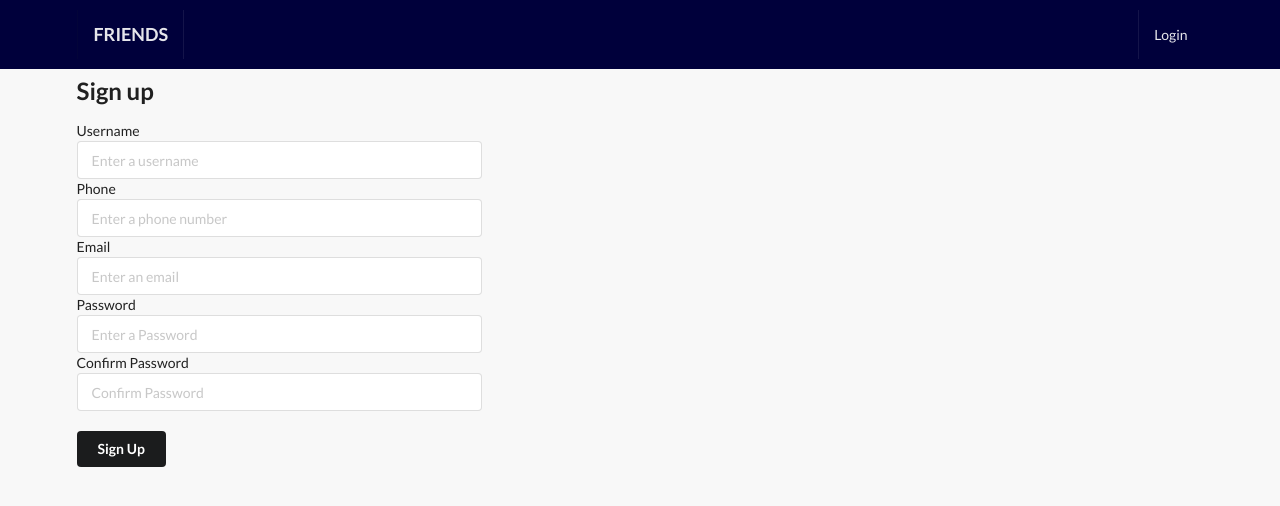
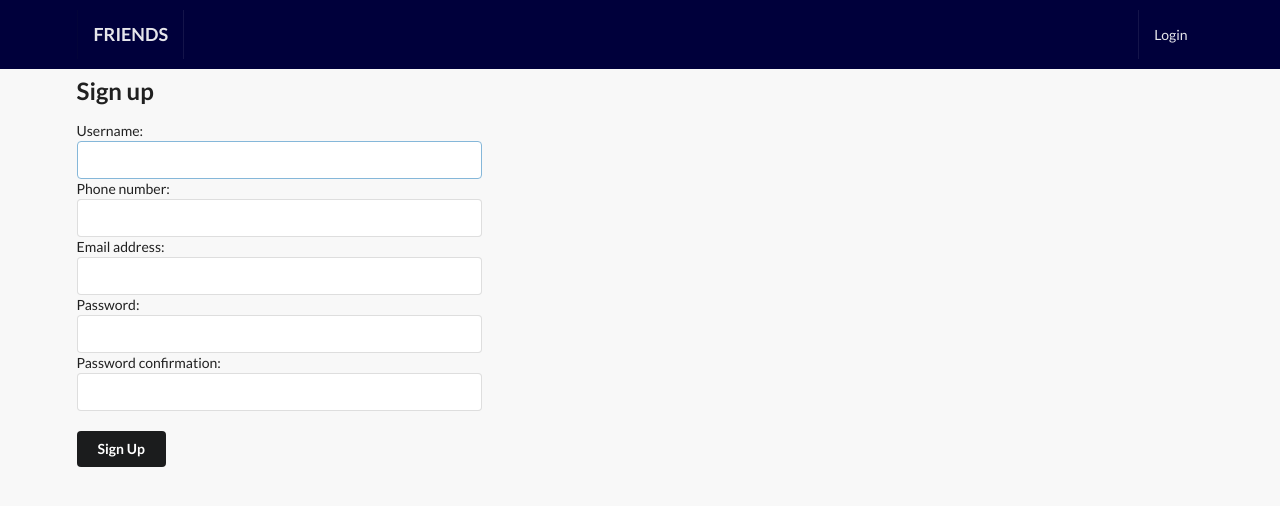
Before and after one commit to sepideh2020/social-network, a Django app: page /signup/ in a window 1280 px wide. Shown: the top 506 px of the page. Run offline with Django 3.2, Linux system fonts and the light colour scheme; some libraries are stand-ins or nearby versions.

Commit message:
registration completed

```diff
--- a/src/profiles/backends.py
+++ b/src/profiles/backends.py
@@ -17,8 +17,8 @@
             CustomUser().set_password(password)
         except MultipleObjectsReturned:
             return CustomUser.objects.filter(email=username).order_by('id').first()
-        except:
-            return CustomUser.objects.filter(phone=username).order_by('id').first()
+        # except:
+        #     return CustomUser.objects.filter(phone=username).order_by('id').first()
         else:
             if user.check_password(password) and self.user_can_authenticate(user):
                 return user
--- a/src/profiles/forms.py
+++ b/src/profiles/forms.py
@@ -29,8 +29,3 @@
     class Meta:
         model = CustomUser
         fields = ('first_name', 'last_name', 'bio', 'website', 'avatar')
-
-
-class RegistrationType(forms.Form):
-    phone = forms.BooleanField()
-    email = forms.BooleanField()
--- a/src/profiles/models.py
+++ b/src/profiles/models.py
@@ -65,7 +65,7 @@
     last_name = models.CharField(max_length=100)
     username = models.CharField('Username', max_length=100, unique=True, validators=[confirm_username])
     avatar = models.ImageField(default='avatar.png', upload_to='avatars/')  # profile picture
-    phone = models.CharField('Phone number', max_length=11, blank=True, null=True, unique=True,
+    phone = models.CharField('Phone number', max_length=13, blank=True, null=True, unique=True,
                              validators=[confirm_phone])
     GENDER_CHOICE = (
         ('M', 'Male'),
--- a/src/profiles/views.py
+++ b/src/profiles/views.py
@@ -9,7 +9,7 @@
 from django.views.generic.base import View
 
 from .models import CustomUser, Relationship
-from .forms import ProfileModelForm, LoginForm, RegistrationType
+from .forms import ProfileModelForm, LoginForm
 from django.views.generic import ListView, DetailView
 from django.contrib.auth.decorators import login_required
 from django.contrib.auth.mixins import LoginRequiredMixin
@@ -152,33 +152,65 @@
     return render(request, 'main/signup.html', {'form': form})
 
 
-def Signup(request):
-    form = SignUpForm()
-    if request.method == "POST":
-        try:
-            if "phone" in request.POST:
-                # return SignupPhone(request)
-                return HttpResponseRedirect(reverse('signup-phone'))
-            if "email" in request.POST:
-                # return SignupEmail(request)
-                return HttpResponseRedirect(reverse('signup-email'))
-            if "email" in request.POST and "phone" in request.POST:
-                return HttpResponseRedirect(reverse('signup-registration-type'))
+class Signup(View):
+    def get(self, request):
+        form = SignUpForm()
+        return render(request, 'main/signup.html', {'form': form})
 
-        except Exception:
-            raise ValueError
-    return render(request, 'main/signup.html', {'form': form})
+    def post(self, request):
+        form = SignUpForm(request.POST)
 
+        if form.is_valid():
+            if form.cleaned_data['phone'] and form.cleaned_data['email']:
+                phone = request.POST.get('phone')
+                user = form.save(commit=False)
+                # send otp
+                otp = get_random_otp()
+                # send_otp(phone, otp)
+                # send_otp_soap(mobile, otp)
+                # save otp
+                print(otp)
+                user.otp = otp
+                user.is_active = False
+                user.save()
+                request.session['user_phone'] = user.phone
+                return HttpResponseRedirect(reverse('verify'))
 
-class SignupRegistrationType(View):
-    form_class = RegistrationType
-    template_name = 'main/choose_registration.html'
+            elif form.cleaned_data['email']:
+                user = form.save(commit=False)
+                user.is_active = False
+                user.save()
+                current_site = get_current_site(request)
+                mail_subject = 'Activate your blog account.'
+                message = render_to_string('main/acc_active_email.html', {
+                    'user': user,
+                    'domain': current_site.domain,
+                    'uid': urlsafe_base64_encode(force_bytes(user.pk)),
+                    'token': account_activation_token.make_token(user),
+                })
+                to_email = form.cleaned_data.get('email')
+                email = EmailMessage(
+                    mail_subject, message, to=[to_email]
+                )
+                email.send()
+                return HttpResponse('Please confirm your email address to complete the registration')
 
-    def get_queryset(self):
-        if "email" in self.request.POST:
-            return HttpResponseRedirect(reverse('signup-email'))
-        if "phone" in self.request.POST:
-            return HttpResponseRedirect(reverse('signup-phone'))
+            elif form.cleaned_data['phone']:
+                phone = request.POST.get('phone')
+                user = form.save(commit=False)
+                # send otp
+                otp = get_random_otp()
+                # send_otp(phone, otp)
+                # send_otp_soap(mobile, otp)
+                # save otp
+                print(otp)
+                user.otp = otp
+                user.is_active = False
+                user.save()
+                request.session['user_phone'] = user.phone
+                return HttpResponseRedirect(reverse('verify'))
+
+        return render(request, 'main/signup.html', {'form': form})
 
 
 class LoginView(auth_views.LoginView):
--- a/src/social_network/urls.py
+++ b/src/social_network/urls.py
@@ -19,7 +19,7 @@
 from django.conf.urls.static import static
 
 from profiles import views
-from profiles.views import SignupEmail, LoginView, SignupPhone, verify, Signup, SignupRegistrationType
+from profiles.views import SignupEmail, LoginView, Signup,SignupPhone, verify
 
 from .view import home_view
 from django.contrib import admin
@@ -27,10 +27,9 @@
 
 urlpatterns = [
     path('admin/', admin.site.urls),
-    path('signup/', Signup, name='signup'),
+    path('signup/', Signup.as_view(), name='signup'),
     path('signup-email/', SignupEmail, name='signup-email'),
     path('signup-phone/', SignupPhone, name='signup-phone'),
-    path('signup-registration-type/',SignupRegistrationType.as_view(), name='signup-registration-type'),
     path('verify/', verify, name='verify'),
     path('reset/login/', LoginView.as_view(), name='login'),
     path('logout/', LogoutView.as_view(), name='logout'),
--- a/src/templates/main/choose_registration.html
+++ b/src/templates/main/choose_registration.html
@@ -1,5 +1,4 @@
-{% extends "base.html" %}
-{% load i18n %}
+
 {% block head_title %}{% trans "Confirmation" %}{% endblock %}
 
 {% block content %}
--- a/src/templates/main/signup.html
+++ b/src/templates/main/signup.html
@@ -8,27 +8,28 @@
         <div class="six wide column">
             <form class="signup ui form" method="post">
                 {% csrf_token %}
-                <label for="username">Username</label>
-                <input type="text" name="username" placeholder="Enter a username">
-                <label for="phone">Phone</label>
-                <input type="text" name="phone" placeholder="Enter a phone number">
-                <label for="email">Email</label>
-                <input type="email" name="email" placeholder="Enter an email">
-                <label for="password1">Password</label>
-                <input type="password" name="password1" placeholder="Enter a Password">
-                <label for="password2">Confirm Password</label>
-                <input type="password" name="password2" placeholder="Confirm Password">
+{#                <label for="username">Username</label>#}
+{#                <input type="text" name="username" placeholder="Enter a username">#}
+{#                <label for="phone">Phone</label>#}
+{#                <input type="text" name="phone" placeholder="Enter a phone number">#}
+{#                <label for="email">Email</label>#}
+{#                <input type="email" name="email" placeholder="Enter an email">#}
+{#                <label for="password1">Password</label>#}
+{#                <input type="password" name="password1" placeholder="Enter a Password">#}
+{#                <label for="password2">Confirm Password</label>#}
+{#                <input type="password" name="password2" placeholder="Confirm Password">#}
 
 
-                {#                {% for field in form %}#}
-                {##}
-                {#                        {{ field.label_tag }}<br>#}
-                {#                        {{ field }}#}
-                {#                        {% for error in field.errors %}#}
-                {#                            <p style="color: red">{{ error }}</p>#}
-                {#                        {% endfor %}#}
-                {##}
-                {#                {% endfor %}#}
+
+                                {% for field in form %}
+
+                                        {{ field.label_tag }}<br>
+                                        {{ field }}
+                                        {% for error in field.errors %}
+                                            <p style="color: red">{{ error }}</p>
+                                        {% endfor %}
+
+                                {% endfor %}
 
                 <br><br>
                 <button class="ui button secondary" type="submit">{% trans "Sign Up" %}</button>
```
